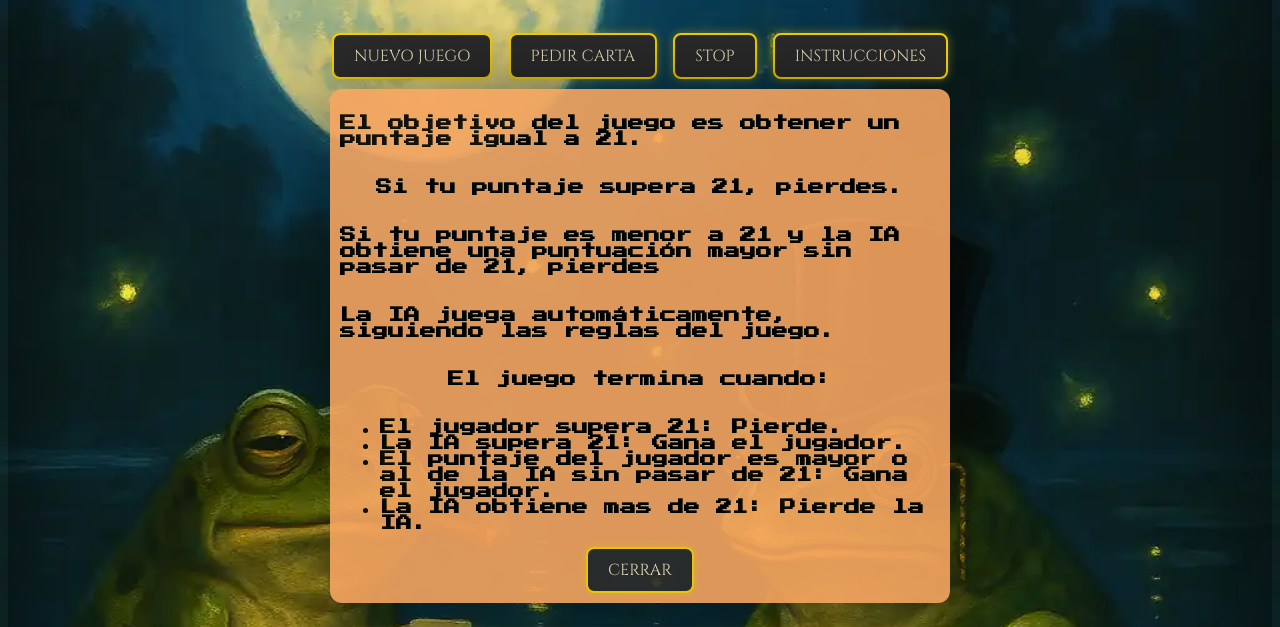
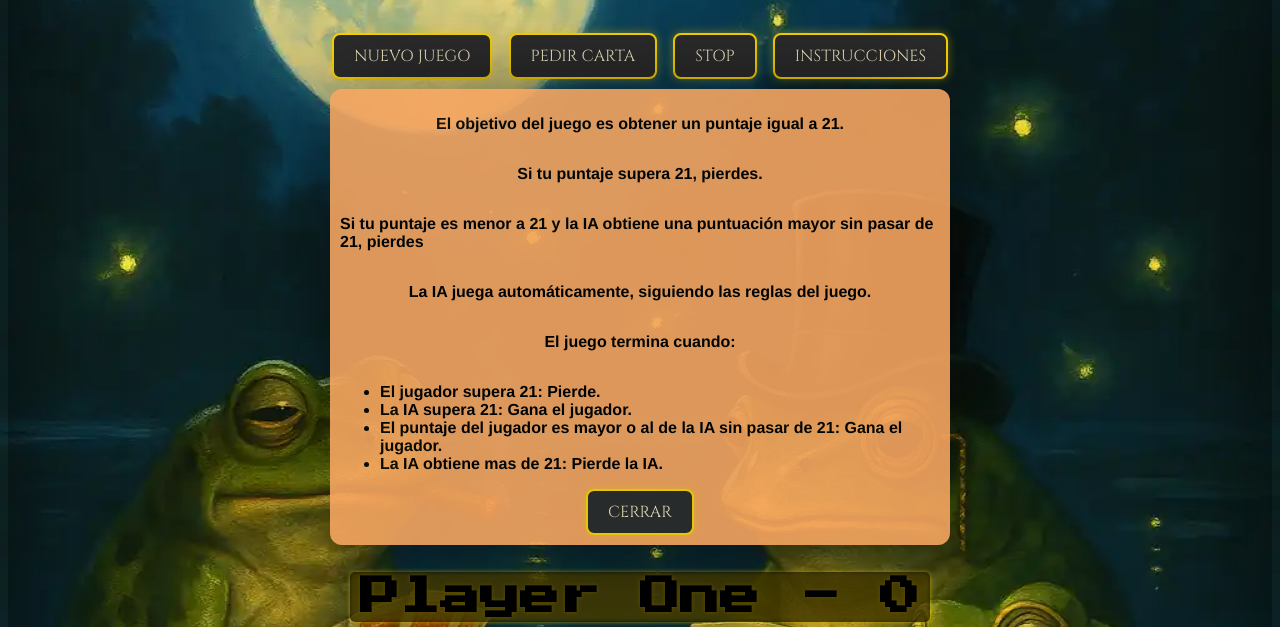
Before and after one commit to marco3islas/ranasblackjack, a website built with Vite: page index.html in a window 1280 px wide. Shown: the part 140-767 px from the top of the page. Built offline with nearby package versions, Linux system fonts and the light colour scheme.

Commit message:
Modificada la fuente para la seccion de instrucciones

```diff
--- a/styles.css
+++ b/styles.css
@@ -216,7 +216,7 @@ body {
   border-radius: 12px;
   margin-top: 10px;
   color: #000000;
-  font-family: 'Press Start 2P', cursive;
+  font-family: 'Helvetica', serif;
   font-weight: bold;
   box-shadow: 0 0 100px rgba(0,0,0,0.6);
   display: flex;
```
